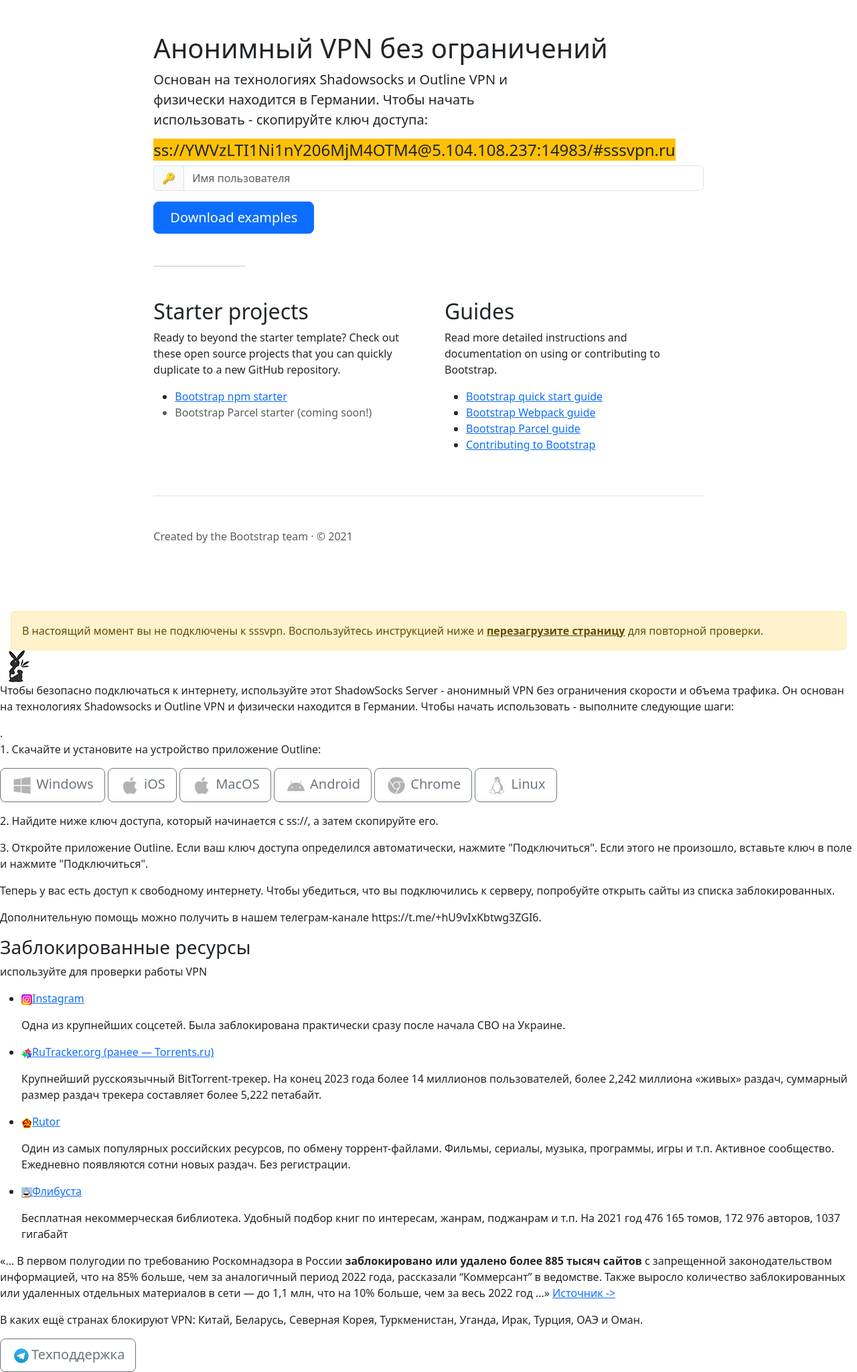
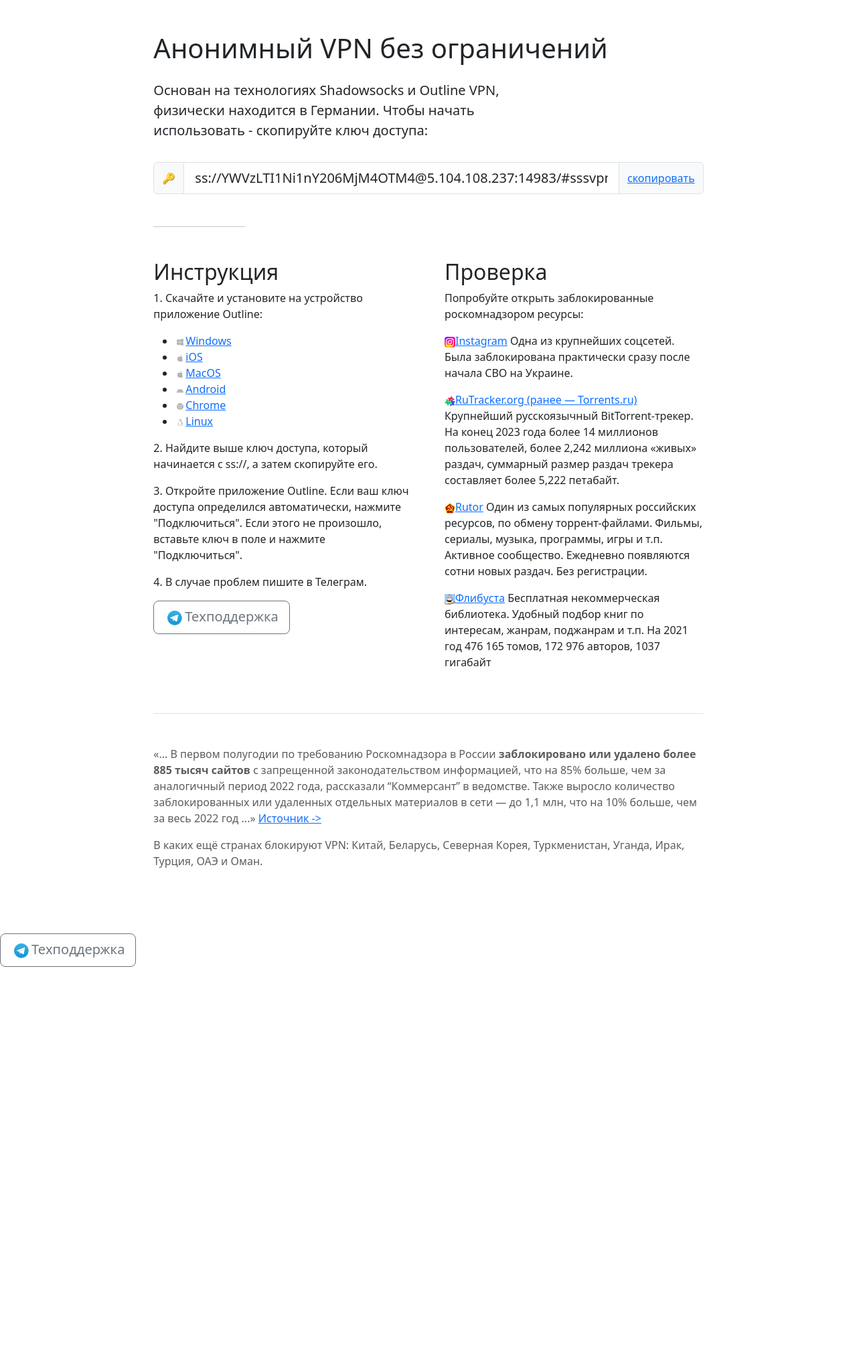
Before and after one commit to Vivatist/vpn_html_django, a Django app: template mainpage/templates/mainpage/index.html in a window 1280 px wide. Shown: the part 113-2162 px from the top of the page at 67% size. After the commit the page ends 1557 px from the top, so only its background shows below. Run offline with Django 4.2, Linux system fonts and the light colour scheme; the template is opened without the code that fills it: values that come from a table or form of the project are taken from there, others are empty; data comes from the database, SQL or seed files in the repository; parts of the project's set-up code (start-up, migrations or seed data) failed here and were passed over; some libraries are stand-ins or nearby versions.

Commit message:
Новый дизайн

```diff
--- a/mainpage/templates/mainpage/index.html
+++ b/mainpage/templates/mainpage/index.html
@@ -30,42 +30,60 @@
 
       <main>
         <h1>Анонимный VPN без ограничений</h1>
-        <p class="fs-5 col-md-8">Основан на технологиях Shadowsocks и Outline VPN и физически находится в Германии. Чтобы начать использовать - скопируйте ключ доступа:</p>
-        <p class="h4"> <span class="text-break  bg-warning text-dark">{{ settings.key  }}</span></p>
-        <div class="input-group mb-3">
+        <p class="fs-5 col-md-8 py-3">Основан на технологиях Shadowsocks и Outline VPN, физически находится в Германии. Чтобы начать использовать - скопируйте ключ доступа:</p>
+
+        <div class="input-group mb-5">
           <span class="input-group-text" id="basic-addon1"><font style="vertical-align: inherit;"><font style="vertical-align: inherit;">&#128273;</font></font></span>
-          <input type="text" class="form-control" placeholder="Имя пользователя" aria-label="Имя пользователя" aria-describedby="basic-addon1">
-        </div>
-        <div class="mb-5">
-          <a href="/docs/5.0/examples/" class="btn btn-primary btn-lg px-4">Download examples</a>
+          <input type="text" class="form-control form-control-lg" value="{{ settings.key  }}"  aria-describedby="basic-addon1">
+          <span class="input-group-text"><font style="vertical-align: inherit;"><a  href="#"><font style="vertical-align: inherit;">скопировать</font></a></font></span>
         </div>
 
         <hr class="col-3 col-md-2 mb-5">
 
         <div class="row g-5">
           <div class="col-md-6">
-            <h2>Starter projects</h2>
-            <p>Ready to beyond the starter template? Check out these open source projects that you can quickly duplicate to a new GitHub repository.</p>
+            <h2>Инструкция</h2>
+            <p>1. Скачайте и установите на устройство приложение Outline:</p>
             <ul class="icon-list">
-              <li><a href="https://github.com/twbs/bootstrap-npm-starter" rel="noopener" target="_blank">Bootstrap npm starter</a></li>
-              <li class="text-muted">Bootstrap Parcel starter (coming soon!)</li>
+              {% for cl in clients %}
+              {% if cl.active %}
+                <li><img style="padding: 3px;" src= {{ cl.logo.url }} width=16 height=16/><a href="{{ cl.url }}">{{ cl.name }} </a></li>
+               {% endif %}
+            {% endfor %}
             </ul>
+            <p>2. Найдите выше ключ доступа, который начинается с ss://, а затем скопируйте его.</p>
+            <p>3. Откройте приложение Outline. Если ваш ключ доступа определился автоматически, нажмите "Подключиться". Если этого не произошло, вставьте ключ в поле и нажмите "Подключиться".</p>
+            <p>4. В случае проблем пишите в Телеграм.</p>
+            <div>
+              <a class="btn btn-outline-secondary btn-lg" href="{{ settings.url_support }}"><img style="padding: 3px;" src={% static "mainpage/images/logo_telegram.png" %} width="30" height="30" />Техподдержка</a>
+            </div>
+
           </div>
 
           <div class="col-md-6">
-            <h2>Guides</h2>
-            <p>Read more detailed instructions and documentation on using or contributing to Bootstrap.</p>
-            <ul class="icon-list">
-              <li><a href="/docs/5.0/getting-started/introduction/">Bootstrap quick start guide</a></li>
-              <li><a href="/docs/5.0/getting-started/webpack/">Bootstrap Webpack guide</a></li>
-              <li><a href="/docs/5.0/getting-started/parcel/">Bootstrap Parcel guide</a></li>
-              <li><a href="/docs/5.0/getting-started/build-tools/">Contributing to Bootstrap</a></li>
+            <h2>Проверка</h2>
+            <p>Попробуйте открыть заблокированные роскомнадзором ресурсы:</p>
+            <ul class="list-group list-group-numbered">
+              {% for bs in blocked_sites %}
+                {% if bs.active %}
+                <li>
+                  <p><a href="{{ bs.url }}"> <img src={{ bs.favicon.url }} />{{bs.name}}</a>
+                  {{bs.description}}</p>
+                </li>
+                {% endif %}
+              {% endfor %}
             </ul>
-          </div>
+                     </div>
         </div>
       </main>
       <footer class="pt-5 my-5 text-muted border-top">
-        Created by the Bootstrap team · © 2021
+        <section id="article">
+          <p>
+            &#171;... В первом полугодии по требованию Роскомнадзора в России <b>заблокировано или удалено более 885 тысяч сайтов</b> с запрещенной законодательством информацией, что на 85% больше, чем за аналогичный период 2022 года, рассказали “Коммерсант” в ведомстве. Также выросло количество заблокированных или удаленных отдельных материалов в сети — до 1,1 млн, что на 10% больше, чем за весь 2022 год ...&#187;
+            <a href="https://www.kommersant.ru/doc/6199119" >Источник -></a>
+          </p>
+          <p>В каких ещё странах блокируют VPN: Китай, Беларусь, Северная Корея, Туркменистан, Уганда, Ирак, Турция, ОАЭ и Оман.</p>
+        </section>
       </footer>
     </div>
 
@@ -73,76 +91,8 @@
 
 
 
-    </body>
 
 
-  <body>
-    <main>
-
-      <section id="notification">
-        {% if check %}
-          <div class="alert alert-success mt-1 mb-0 mx-3" role="alert">
-            Ваш текущий IP: {{ ip_addr }}, VPN успешно подключен. Вы можете пользоваться <a href="#blocked" class="alert-link">заблокированными ресурсами</a>.
-          </div>
-        {% else %}
-          <div class="alert alert-warning mt-1 mb-0 mx-3" px-4 py-5 role="alert">
-            В настоящий момент вы не подключены к sssvpn. Воспользуйтесь инструкцией ниже и <a href="{{ url }}" class="alert-link">перезагрузите страницу</a> для повторной проверки.
-          </div>
-        {% endif %}
-      </section>
-
-      <section id="logo">
-        <a href="{{ settings.url }}"><img src={% static "mainpage/images/logo48x48.png" %} alt="logo" loading="lazy" /></a>
-      </section>
-
-
-
-
-      <section id="main">
-        <p>Чтобы безопасно подключаться к интернету, используйте этот ShadowSocks Server - анонимный VPN без ограничения скорости и объема трафика. Он основан на технологиях Shadowsocks и Outline VPN и физически находится в Германии. Чтобы начать использовать - выполните следующие шаги:</p>.
-
-        <p>1. Скачайте и установите на устройство приложение Outline:</p>
-        <p>
-        {% for cl in clients %}
-          {% if cl.active %}
-            <a class="btn btn-outline-secondary btn-lg" href="{{ cl.url }}"><img style="padding: 3px;" src= {{ cl.logo.url }} width=32 height=32/> {{ cl.name }} </a>
-          {% endif %}
-        {% endfor %}
-        </p>
-        <p>2. Найдите ниже ключ доступа, который начинается с ss://, а затем скопируйте его.</p>
-        <p>3. Откройте приложение Outline. Если ваш ключ доступа определился автоматически, нажмите "Подключиться". Если этого не произошло, вставьте ключ в поле и нажмите "Подключиться".</p>
-
-        <p>Теперь у вас есть доступ к свободному интернету. Чтобы убедиться, что вы подключились к серверу, попробуйте открыть сайты из списка заблокированных.</p>
-
-        <p>Дополнительную помощь можно получить в нашем телеграм-канале {{ settings.url_support }}.</p>
-      </section>
-
-
-
-
-      <section id="block">
-        <h3>Заблокированные ресурсы</h3>
-        <p>используйте для проверки работы VPN</p>
-          <ul>
-            {% for bs in blocked_sites %}
-              {% if bs.active %}
-              <li>
-                <a href="{{ bs.url }}"> <p><img src={{ bs.favicon.url }} />{{bs.name}}</p></a>
-                <p>{{bs.description}}</p>
-              </li>
-              {% endif %}
-            {% endfor %}
-          </ul>
-      </section>
-
-
-      <section id="article">
-        <p>
-          &#171;... В первом полугодии по требованию Роскомнадзора в России <b>заблокировано или удалено более 885 тысяч сайтов</b> с запрещенной законодательством информацией, что на 85% больше, чем за аналогичный период 2022 года, рассказали “Коммерсант” в ведомстве. Также выросло количество заблокированных или удаленных отдельных материалов в сети — до 1,1 млн, что на 10% больше, чем за весь 2022 год ...&#187;
-          <a href="https://www.kommersant.ru/doc/6199119" >Источник -></a>
-        </p>
-        <p>В каких ещё странах блокируют VPN: Китай, Беларусь, Северная Корея, Туркменистан, Уганда, Ирак, Турция, ОАЭ и Оман.</p>
-      </section>
 
       <section id="support">
         <div>
--- a/sssvpn/settings.py
+++ b/sssvpn/settings.py
@@ -24,9 +24,9 @@
 SECRET_KEY = "django-insecure-r^oq+09!j8s*4s^u6w0l086v&$5lkw6h$b(_9h&11np-nbstzc"
 
 # SECURITY WARNING: don't run with debug turned on in production!
-DEBUG = False
+DEBUG = True
 
-ALLOWED_HOSTS = ['sssvpn.ru']
+ALLOWED_HOSTS = ['sssvpn.ru', '127.0.0.1']
 
 
 # Application definition
```
